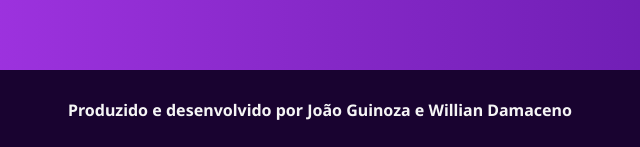
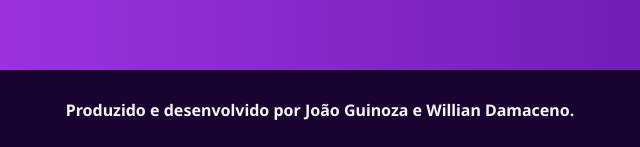
Before and after one commit to Guinoza/Projeto_MangaFlix, a plain HTML site: page index.html in a window 1280 px wide. Shown: the part 1759-1906 px from the top of the page, 320-960 px from the left. Drawn offline with nearby package versions, Linux system fonts and the light colour scheme; a small style sheet from the web is missing; a web font is replaced by a local one.

Commit message:
Update index.html

```diff
--- a/index.html
+++ b/index.html
@@ -150,7 +150,7 @@
     </main>
 
     <footer>
-        <h6>Produzido e desenvolvido por João Guinoza e Willian Damaceno</h6>
+        <h6>Produzido e desenvolvido por João Guinoza e Willian Damaceno.</h6>
     </footer>
     <script src="./js/atropos.min.js"></script>
     <script>
```
